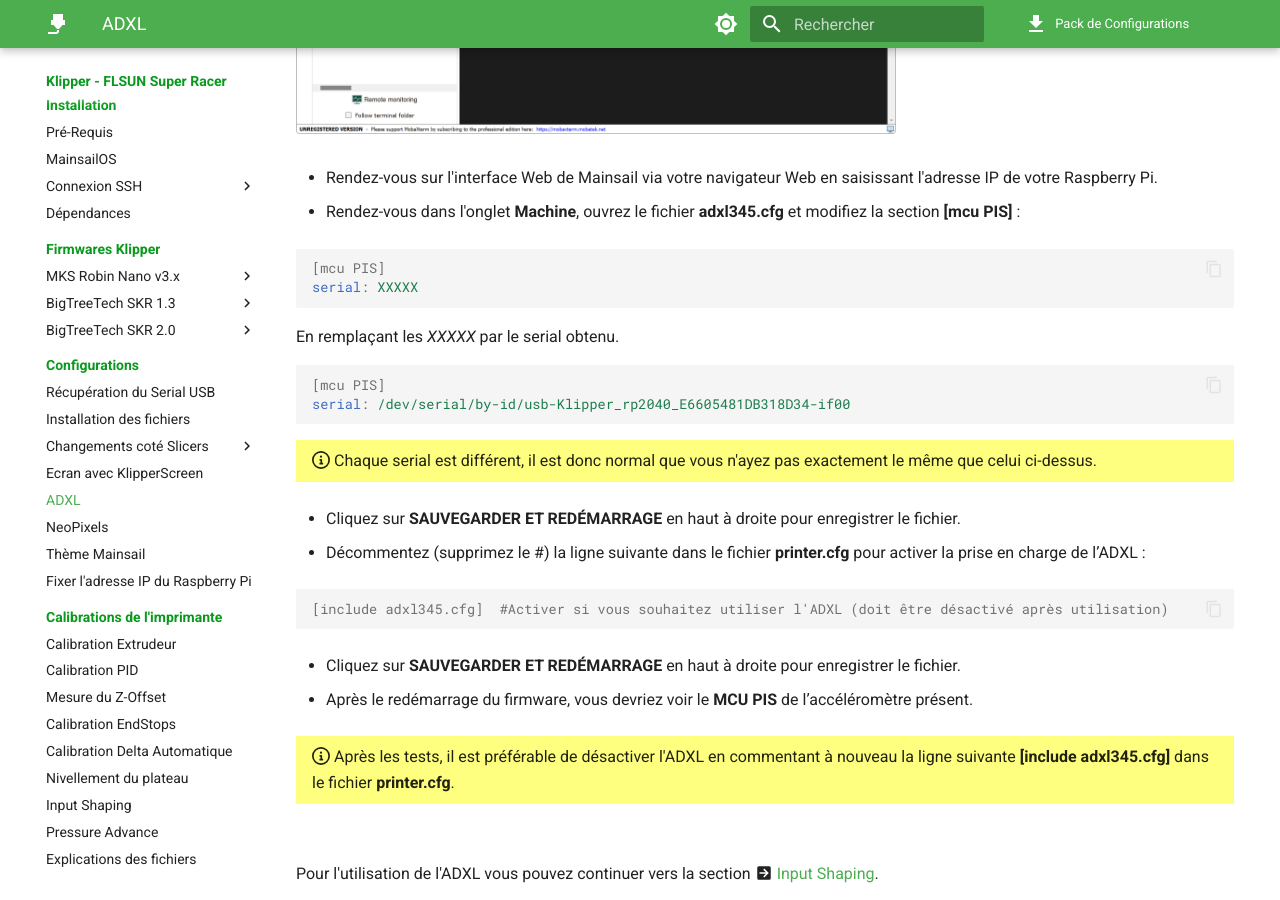
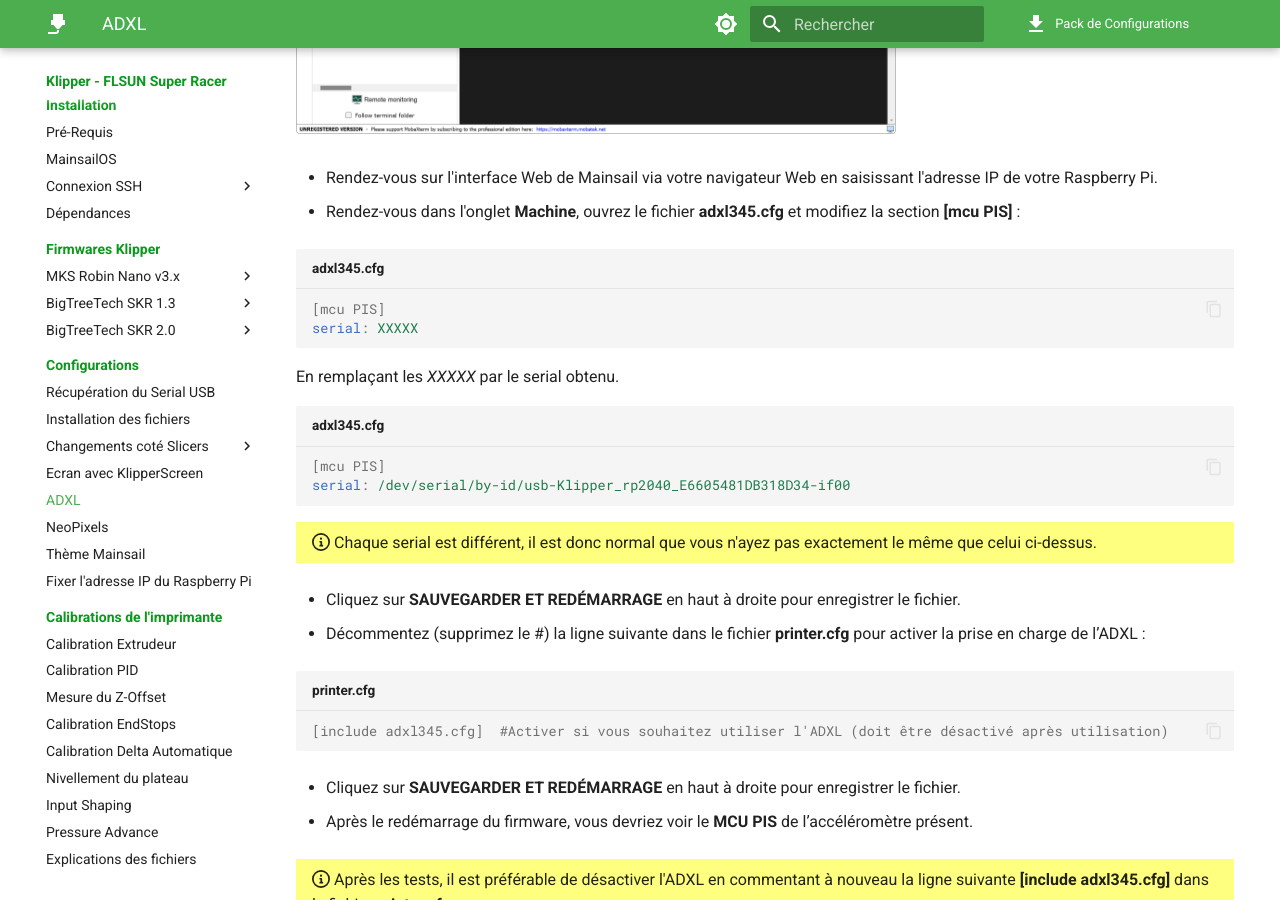
Before and after one commit to Guilouz/test, an MkDocs documentation site: the page built from docs/configurations/adxl.md, in a window 1280 px wide and 900 px high, scrolled down 2562 px. Built offline with MkDocs 1.6.1 and Material for MkDocs 9.7.7, drawn with Linux system fonts in a browser that asks for light colours; comment, search, counter and statistics services are not loaded.

Commit message:
Update adxl.md

````diff
--- a/docs/configurations/adxl.md
+++ b/docs/configurations/adxl.md
@@ -99,14 +99,14 @@ ls /dev/serial/by-id/*
 
 - Rendez-vous dans l'onglet **Machine**, ouvrez le fichier **adxl345.cfg** et modifiez la section **[mcu PIS]** :
 
-``` yaml
+``` yaml title="adxl345.cfg"
 [mcu PIS]
 serial: XXXXX
 ```
 
 En remplaçant les *XXXXX* par le serial obtenu.
 
-``` yaml
+``` yaml title="adxl345.cfg"
 [mcu PIS]
 serial: /dev/serial/by-id/usb-Klipper_rp2040_E6605481DB318D34-if00
 ```
@@ -121,7 +121,7 @@ serial: /dev/serial/by-id/usb-Klipper_rp2040_E6605481DB318D34-if00
 
 - Décommentez (supprimez le #) la ligne suivante dans le fichier **printer.cfg** pour activer la prise en charge de l’ADXL :
 
-``` yaml
+``` yaml title="printer.cfg"
 [include adxl345.cfg]  #Activer si vous souhaitez utiliser l'ADXL (doit être désactivé après utilisation)
 ```
 
````
